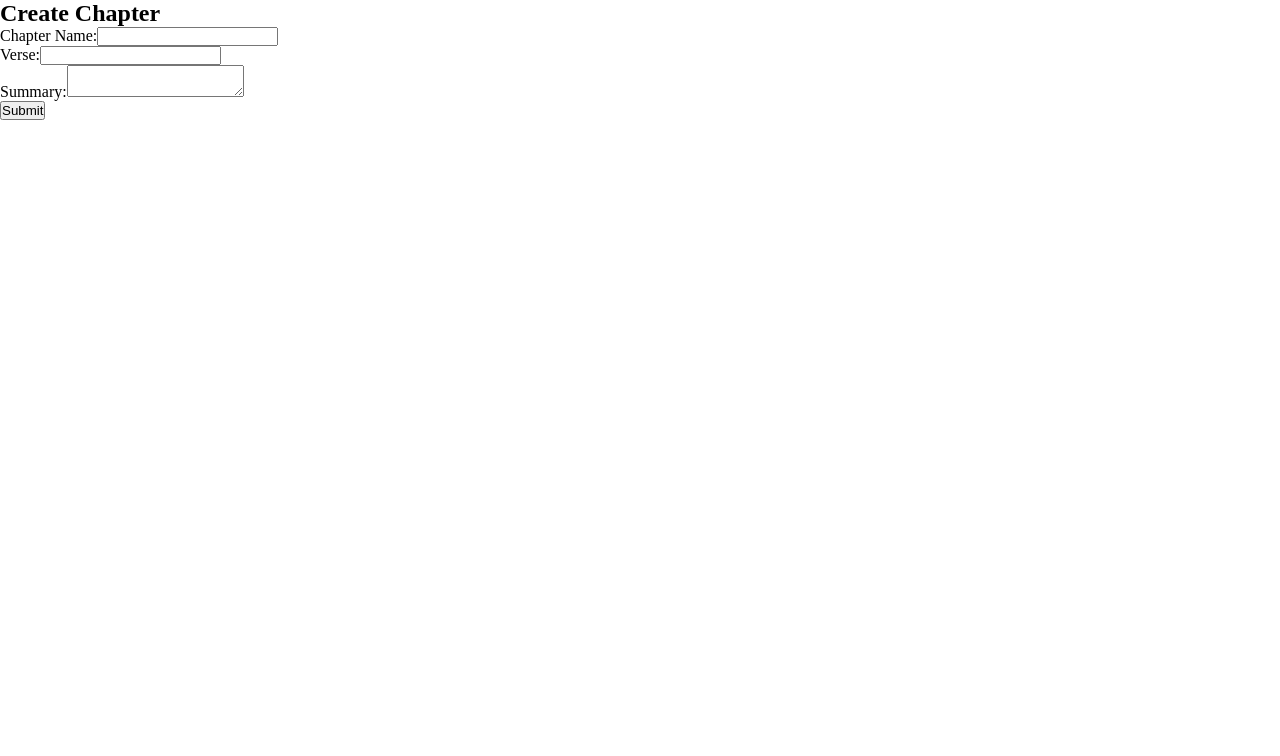
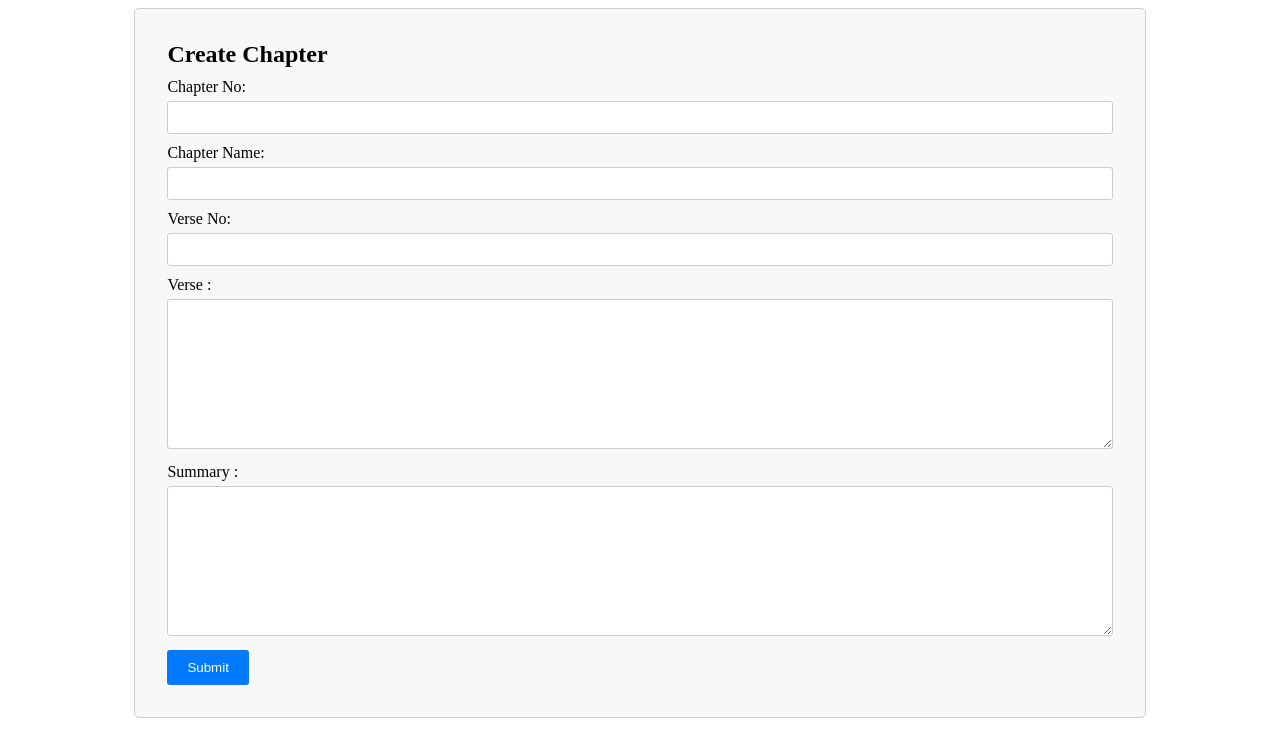
Before and after one commit to julikray/Project-life-admin, a React (Create React App) app: page / in a window 1280 px wide. Both pictures are taken after a click on the button "Create". Shown: the top 756 px of the page. Built offline with nearby package versions, Linux system fonts and the light colour scheme.

Commit message:
update admin

```diff
--- a/src/component/Adminpanel/Adminpanel.css
+++ b/src/component/Adminpanel/Adminpanel.css
@@ -1,53 +1,85 @@
-.box{
+.bigbox{
     display: flex;
     align-items: center;
     justify-content: center;
-    margin-top: 10%;
-    width: 100%;
+    padding: 0.5rem;
+}
 
+
+.create-form {
+    width: 80%;
+    padding: 2rem;
+    border: 1px solid #ccc;
+    border-radius: 5px;
+    background-color: #f8f8f8;
 
 }
 
-.login{
-    display: flex;
-    align-items: center;
-    flex-direction: column;
-    background-color:lightgrey ;
-    border-radius: 1rem;
-    width: 50%;
+.create-form h2 {
+    margin-bottom: 10px;
+}
+
+.create-form label {
+    display: block;
+    margin-bottom: 5px;
+}
+
+.create-form textarea {
+    width: 100%;
+    padding: 8px;
+    margin-bottom: 10px;
+    border: 1px solid #ccc;
+    border-radius: 3px;
+    height: 150px;
+}
+
+
+
+.create-form input[type="text"],
+.create-form textarea {
+    width: 100%;
+    padding: 8px;
+    margin-bottom: 10px;
+    border: 1px solid #ccc;
+    border-radius: 3px;
 
 }
 
-h2{
-    text-align: center ;
-    padding: 1rem;
+.create-form button {
+    background-color: #007bff;
+    color: #fff;
+    padding: 10px 20px;
+    border: none;
+    border-radius: 3px;
+    cursor: pointer;
 }
 
-form{
-    display: flex;
-    align-items: center;
-    flex-direction: column;
-    padding: 1rem;
-    width: 90%;
+.create-form button:hover {
+    background-color: #0056b3;
+}
+
+.buttondiv {
+    margin-top: 15rem;
+  text-align: center;
+  padding: 20px;
 
 }
 
-.Div1{
-    margin: 1rem;
-    width: 100%;
+.buttondiv h1 {
+  margin-bottom: 20px;
 }
 
-input{
-    padding: 0.5rem;
-    width: 100%;
+.buttondiv button {
+  font-size: 18px;
+  margin-right: 10px;
+  padding: 10px 20px;
+  background-color: #007bff;
+  color: #fff;
+  border: none;
+  cursor: pointer;
+  border-radius: 3px;
 }
 
-button{
-    padding: .7em  3em;
+.buttondiv button:hover {
+  background-color: #0056b3;
 }
-
-@media  (max-width: 392px){
-    .login{
-        width: 90%;
-    }
-}
--- a/src/component/Adminpanel/Adminpanel.js
+++ b/src/component/Adminpanel/Adminpanel.js
@@ -1,128 +1,23 @@
-// import React from 'react'
-// import './Adminpanel.css';
-
-// function Adminpanel() {
-
-//   return (
-//     <div className='box'>
-//     <div className='login'>
-//       <h2>Login</h2>
-//       <form >
-//         <div className='Div1'>
-//           <label>Email  </label>
-//           <input
-//             type="email"
-//             placeholder="Enter your email"
-//           />
-//         </div>
-//         <div className='Div1'>
-//           <label>Password  </label>
-//           <input
-//             type="password"
-//             placeholder="Enter your password"
-//           />
-//         </div>
-//         <button type="submit">Submit</button>
-//       </form>
-//     </div>
-//     </div>
-
-//   )
-// }
-
-// export default Adminpanel
-
-
-
-
-
-// import React, { useState } from 'react';
-// import './Adminpanel.css';
-// import { useNavigate} from 'react-router-dom';
-
-// function Adminpanel() {
-//   const [email, setEmail] = useState('');
-//   const [password, setPassword] = useState('');
-//   const navigate = useNavigate();
-
-//   const handleLogin = async (e) => {
-//     e.preventDefault();
-
-//     const data = {
-//       email: email,
-//       password: password,
-//     };
-
-//     try {
-//       const response = await fetch('https://www.mecallapi.com/api/login', {
-//         method: 'POST',
-//         headers: {
-//           'Content-Type': 'application/json'
-//         },
-//         body: JSON.stringify(data),
-//       });
-
-//       if (response.ok) {
-//         navigate('/home');
-//       } else {
-//         console.error('Login failed');
-//       }
-//     } catch (error) {
-//       console.error('Error:', error);
-//     }
-//   };
-
-// return (
-//   <div className='box'>
-//     <div className='login'>
-//       <h2>Login</h2>
-//       <form onSubmit={handleLogin}>
-//         <div className='Div1'>
-//           <label>Email</label>
-//           <input
-//             type="email"
-//             placeholder="Enter your email"
-//             value={email}
-//             onChange={(e) => setEmail(e.target.value)}
-
-//           />
-//         </div>
-//         <div className='Div1'>
-//           <label>Password</label>
-//           <input
-//             type="password"
-//             placeholder="Enter your password"
-//             value={password}
-//             onChange={(e) => setPassword(e.target.value)}
-
-//           />
-//         </div>
-//         <button type="submit">Submit</button>
-//       </form>
-//     </div>
-//   </div>
-// );
-// }
-
-// export default Adminpanel;
-
-
-
-
-
 import React, { useState } from 'react';
+import './Adminpanel.css'
 
 function Adminpanel() {
   const [isCreateMode, setIsCreateMode] = useState(false);
+  const [chapterCount,setChapterCount] = useState('');
   const [chapterName, setChapterName] = useState('');
   const [verse, setVerse] = useState('');
   const [summary, setSummary] = useState('');
+  const [verseno, setVerseno] = useState('');
+  const [isUpdateMode, setIsUpdateMode] = useState(false);
 
   const handleCreateClick = () => {
     setIsCreateMode(true);
+    setIsUpdateMode(false)
   };
 
   const handleUpdateClick = () => {
+    setIsCreateMode(false);
+    setIsUpdateMode(true)
     //  update logic here
   };
 
@@ -130,12 +25,12 @@ function Adminpanel() {
     // Send the data to the backend for storage here
 
 
-    fetch('/api/createChapter', {
+    fetch('/api/create-chapter', {
       method: 'POST',
       headers: {
         'Content-Type': 'application/json',
       },
-      body: JSON.stringify(chapterNumber , chapterName , verse , summary),
+      body: JSON.stringify(chapterCount,chapterName , verse , summary),
     })
       .then((response) => response.json())
       .then((data) => {
@@ -148,12 +43,42 @@ function Adminpanel() {
       });
   };
 
+  const handleUpdateSubmit = () => {
+        // Send the updated data to the backend for storage here
+
+        fetch('/api/update-chapter', {
+          method: 'POST',
+          headers: {
+            'Content-Type': 'application/json',
+          },
+          body: JSON.stringify({chapterCount, chapterName , verse , summary}),
+        })
+          .then((response) => response.json())
+          .then((data) => {
+            console.log('Data updated on backend:', data);
+            setIsUpdateMode(false);
+          })
+          .catch((error) => {
+            console.error('Error updating data on backend:', error);
+          });
+      };
+
+
   return (
-    <div>
-      {isCreateMode ? (
+    <div className='bigbox'>
+
+      {isCreateMode || isUpdateMode ? (
         <div className="create-form">
-          <h2>Create Chapter</h2>
+          <h2>{isCreateMode ? 'Create Chapter' : 'Update Chapter'}</h2>
           <form>
+          <label htmlFor="chapterCount">Chapter No:</label>
+            <input
+              type="text"
+              id="chapterCount"
+              value={chapterCount}
+              onChange={(e) => setChapterCount(e.target.value)}
+            />
+            <br />
             <label htmlFor="chapterName">Chapter Name:</label>
             <input
               type="text"
@@ -162,27 +87,42 @@ function Adminpanel() {
               onChange={(e) => setChapterName(e.target.value)}
             />
             <br />
-            <label htmlFor="verse">Verse:</label>
+            <label htmlFor="verseno">Verse No:</label>
             <input
               type="text"
+              id="verseno"
+              value={verseno}
+              onChange={(e) => setVerseno(e.target.value)}
+            />
+            <br />
+            <label htmlFor="verse">Verse :</label>
+            <textarea
               id="verse"
               value={verse}
               onChange={(e) => setVerse(e.target.value)}
-            />
+            ></textarea>
             <br />
-            <label htmlFor="summary">Summary:</label>
+
+            <label htmlFor="summary">Summary :</label>
             <textarea
               id="summary"
               value={summary}
               onChange={(e) => setSummary(e.target.value)}
             ></textarea>
           </form>
-          <button onClick={handleCreateSubmit}>Submit</button>
+          <button
+            onClick={isCreateMode ? handleCreateSubmit : handleUpdateSubmit}
+          >
+            {isCreateMode ? 'Submit' : 'Update'}
+          </button>
         </div>
       ) : (
-        <div>
+        <div className='buttondiv'>
+           <h1>Welcome to Geeta Adminpanel</h1>
+
           <button onClick={handleCreateClick}>Create</button>
           <button onClick={handleUpdateClick}>Update</button>
+
         </div>
       )}
     </div>
```
